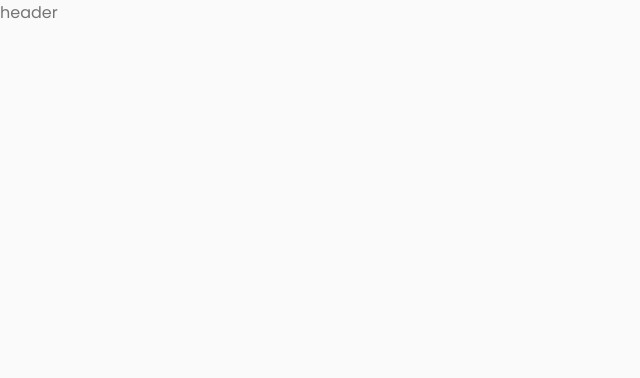
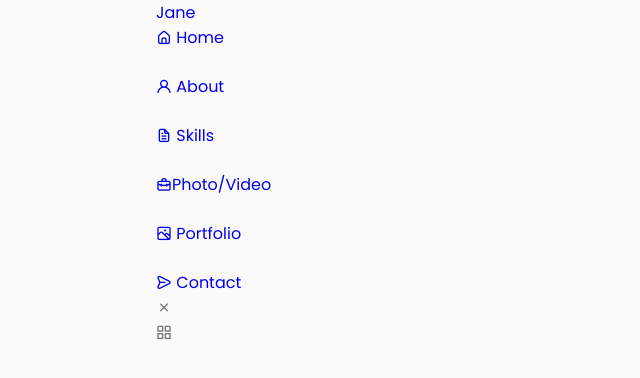
Before and after one commit to breykerr/Jane-is-so..., a React (Create React App) app: page / in a window 1280 px wide. Shown: the top 378 px of the page, without its empty margins (0-640 px from the left). Built offline with nearby package versions, Linux system fonts and the light colour scheme.

Commit message:
header. only base css! components, etc.

```diff
--- a/src/components/header/Header.jsx
+++ b/src/components/header/Header.jsx
@@ -1,7 +1,58 @@
 import React from "react";
+import "./header.css";
+const Header = () => {
+  return (
+    <>
+      <header className="header">
+        <nav className="nav container">
+          <a href="index.html" className="nav__logo">
+            Jane
+          </a>
+          <div className="nav__menu">
+            <ul className="nav__list grid">
+              <li className="nav__item">
+                <a href="#home" className="nav__link">
+                  <i className="uil uil-estate nav__icon"></i> Home
+                </a>
+              </li>
+              <li className="nav__item">
+                <a href="#about" className="nav__link">
+                  <i className="uil uil-user nav__icon"></i> About
+                </a>
+              </li>
+              <li className="nav__item">
+                <a href="#skills" className="nav__link">
+                  <i className="uil uil-file-alt nav__icon"></i> Skills
+                </a>
+              </li>
+              <li className="nav__item">
+                <a href="services" className="nav__link">
+                  <i className="uil uil-briefcase-alt nav__icon"></i>
+                  Photo/Video
+                </a>
+              </li>
+              <li className="nav__item">
+                <a href="#portfolio" className="nav__link">
+                  <i className="uil uil-scenery nav__icon"></i> Portfolio
+                </a>
+              </li>
+              <li className="nav__item">
+                <a href="#contact" className="nav__link">
+                  <i className="uil uil-message nav__icon"></i> Contact
+                </a>
+              </li>
+            </ul>
 
-const Header = () => {
-  return <div>header </div>;
+            <i class="uil uil-times nav__close"></i>
+          </div>
+
+          <div className="nav__toggle">
+            <i class="uil uil-apps"></i>
+          </div>
+        </nav>
+      </header>
+    </>
+  );
 };
 
 export default Header;
```
